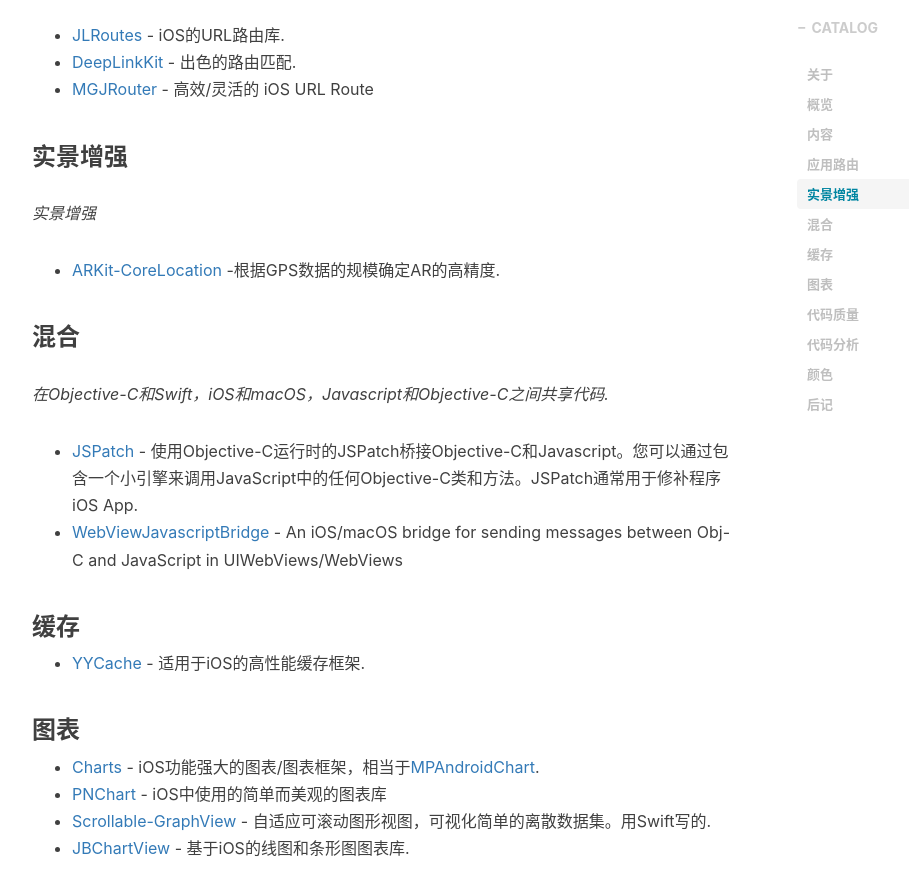
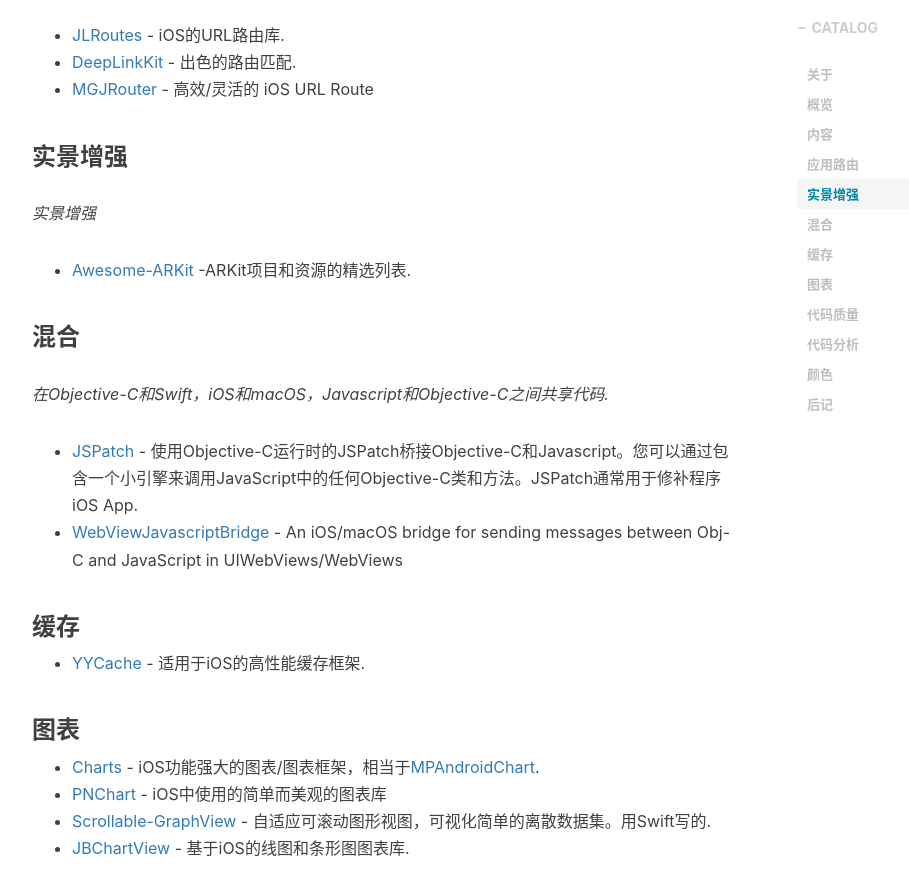
Before and after one commit to wangpt/wangpt.github.io, a Jekyll site: the page built from _posts/2018-08-29-vendor-github.markdown, in a window 1280 px wide and 900 px high, scrolled down 1238 px. Shown: the top 895 px of the window, without its empty margins (233-1142 px from the left). Built offline with Jekyll 4.4.1, drawn with Linux system fonts in a browser that asks for light colours; nearby versions of some CDN libraries; comment, search, counter and statistics services are not loaded.

Commit message:
change vendor

```diff
--- a/_posts/2018-08-29-vendor-github.markdown
+++ b/_posts/2018-08-29-vendor-github.markdown
@@ -42,7 +42,7 @@
 
 *实景增强*
 
-* [ARKit-CoreLocation](https://github.com/ProjectDent/ARKit-CoreLocation) -根据GPS数据的规模确定AR的高精度.
+* [Awesome-ARKit](https://github.com/olucurious/Awesome-ARKit) -ARKit项目和资源的精选列表.
 
 ### 混合
 
```
